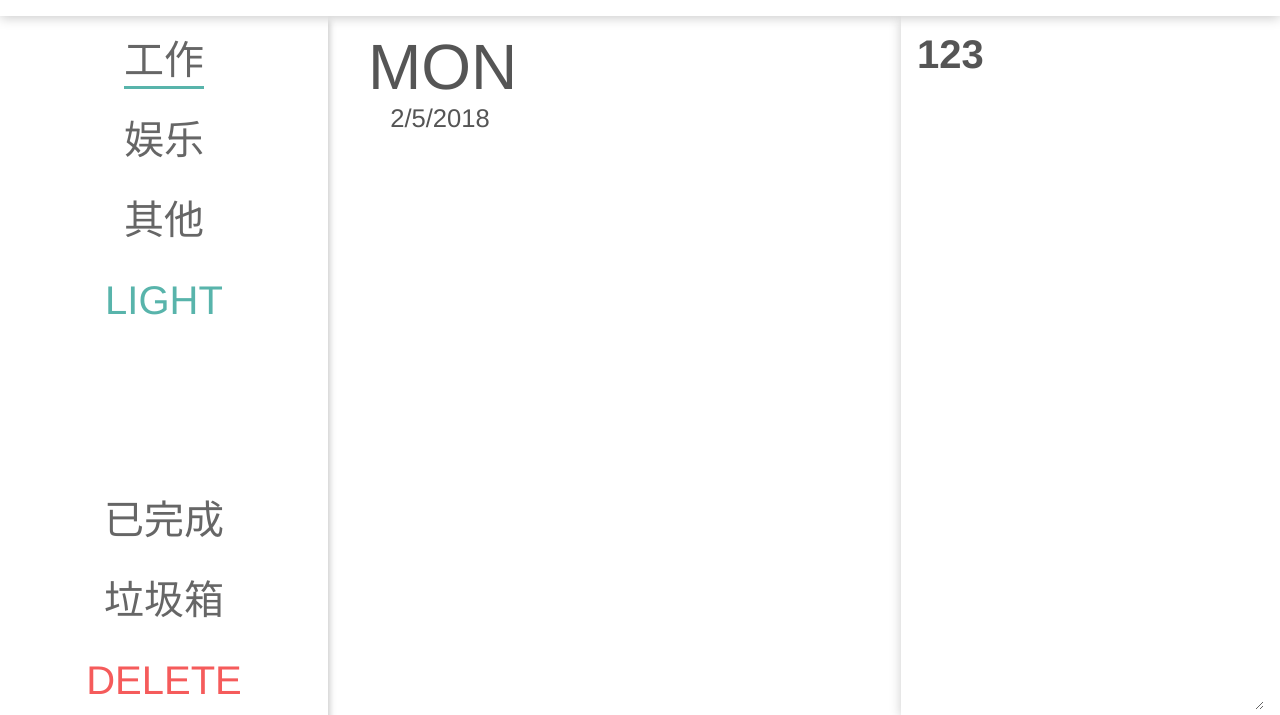
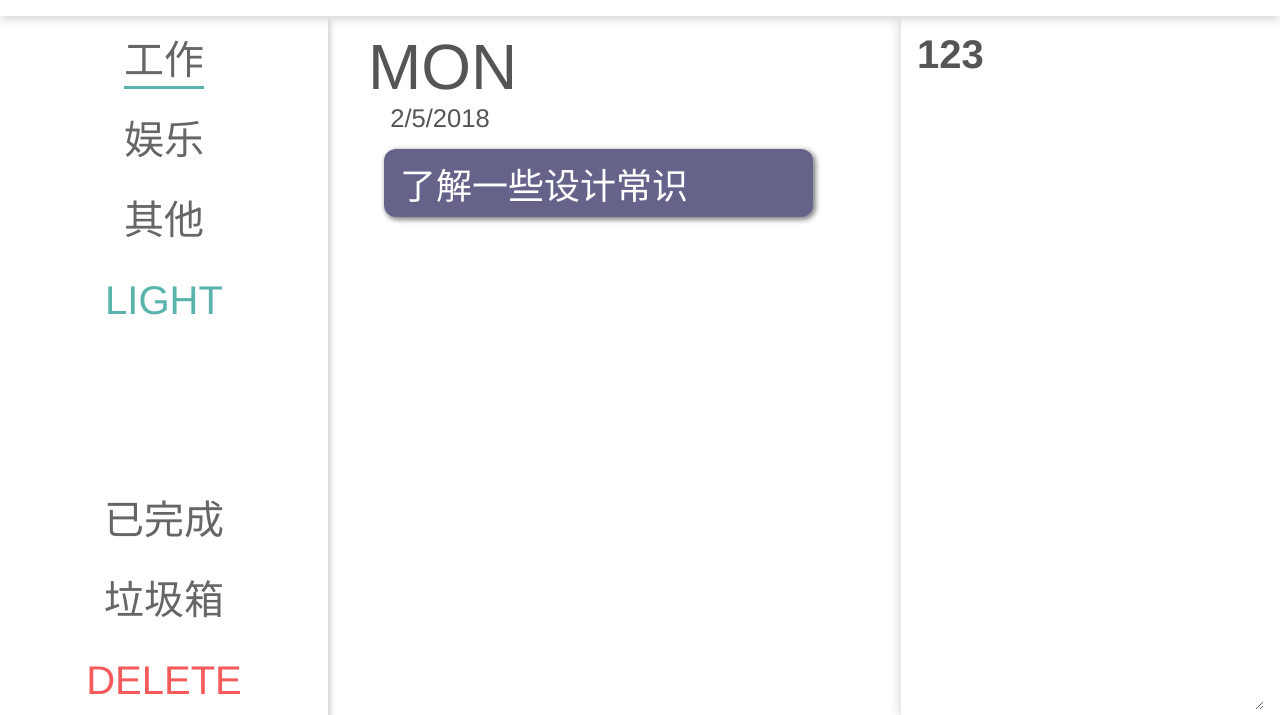
Before and after one commit to norvca/todolist, a plain HTML site: page index.html in a window 1280 px wide. Both pictures are taken after a click on the element "事件发生器". Shown: the part 85-800 px from the top of the page. Drawn offline with Linux system fonts and the light colour scheme.

Commit message:
事件发生器（现在）功能， 修复 contenEditable 点选范围 BUG

```diff
--- a/css/index.css
+++ b/css/index.css
@@ -92,6 +92,10 @@ header {
 .shot {
   letter-spacing: 1vh;
   cursor: pointer;
+}
+
+.shot:hover {
+  color: #58b4ab;
 }
 
 .shot-state {
@@ -247,6 +251,7 @@ section{
 
 section .todo-title span {
   word-break: break-all;
+  display: block;
 }
 
 section .todo-title span:focus {
--- a/js/app/fake.js
+++ b/js/app/fake.js
@@ -12,11 +12,13 @@ var todoAPP = (function(){
     themeBtn = document.querySelector('.theme-btn'),
     deleteData = document.querySelector('.deleteLi'),
     modal = document.querySelector('.modal'),
+    randomFire = document.querySelector('.shot'),
     // 菜单栏类别切换
     levelBox = [0,1,2],
     theme = ['', 'theme-green', 'theme-purple', 'theme-gradual'],
-    themeIconName = ['#icon-theme', '#icon-theme1', '#icon-theme2', '#icon-theme3'];
-
+    themeIconName = ['#icon-theme', '#icon-theme1', '#icon-theme2', '#icon-theme3'],
+    randomContentNow = ['读完那本英文原著', '中午去睡个好觉', '日语入门学习', '尝试做些家常菜', '了解一些设计常识'],
+    randomLevel = ['bgc-light', 'bgc-usual', 'bgc-heavy'];
 
   function initDB(){
     // 打开数据库
@@ -247,6 +249,37 @@ var todoAPP = (function(){
     window.location.href = 'index.html';
   }
 
+  function randomThingsNow(randomContent, ramdomLevel){
+    var title = randomContent;
+    var taskLevel = ramdomLevel;
+    var taskTime = new Date().toLocaleDateString();
+    var taskType = document.querySelector('.act-type').getAttribute('taskType');
+    var transaction = db.transaction(['todoStore'], 'readwrite');
+    // 请求数据对象
+    var store = transaction.objectStore('todoStore');
+
+    // 定义 todoStore
+    var todos = {
+      title: title,
+      detail: null,
+      level: taskLevel,
+      taskTime: taskTime,
+      taskType: taskType
+    };
+
+    // 添加事件
+    var request = store.add(todos);
+
+    // 添加成功与失败
+    request.onsuccess = function(){
+      console.log('事件添加到数据库成功!');
+    };
+
+    request.error = function(){
+      console.log('事件添加到数据库失败!');
+    };
+  }
+
   initDB();
 
   // 事件处理程序
@@ -442,4 +475,13 @@ var todoAPP = (function(){
       this.classList.remove('active');
     }
   });
+
+  // 随机事件-现在
+  randomFire.addEventListener('click', function(){
+    var ContentIndex = parseInt(Math.random()*randomContentNow.length);
+    var LevelIndex = parseInt(Math.random()*3);
+    var typeValue = document.querySelector('.act-type').getAttribute('taskType');
+    randomThingsNow(randomContentNow[ContentIndex], randomLevel[LevelIndex]);
+    showTypeThings('taskType', typeValue);
+  });
 })();
```
Also changed, not shown: README.md.
